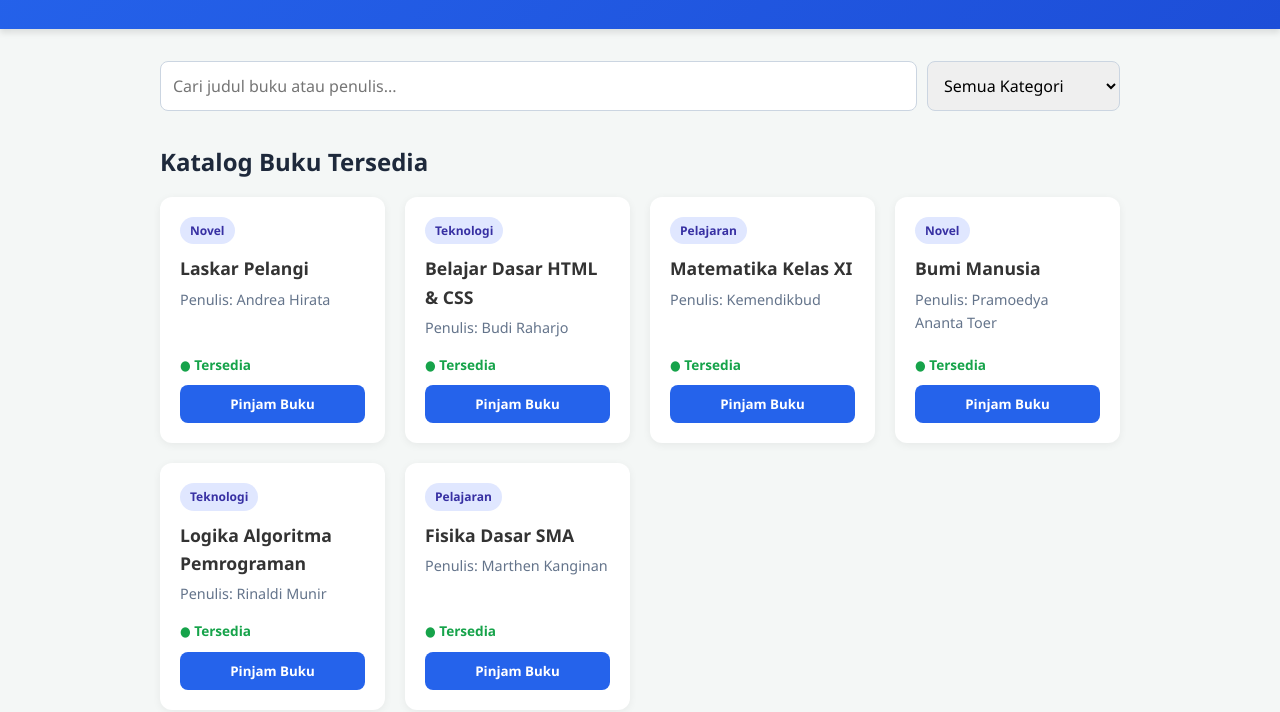
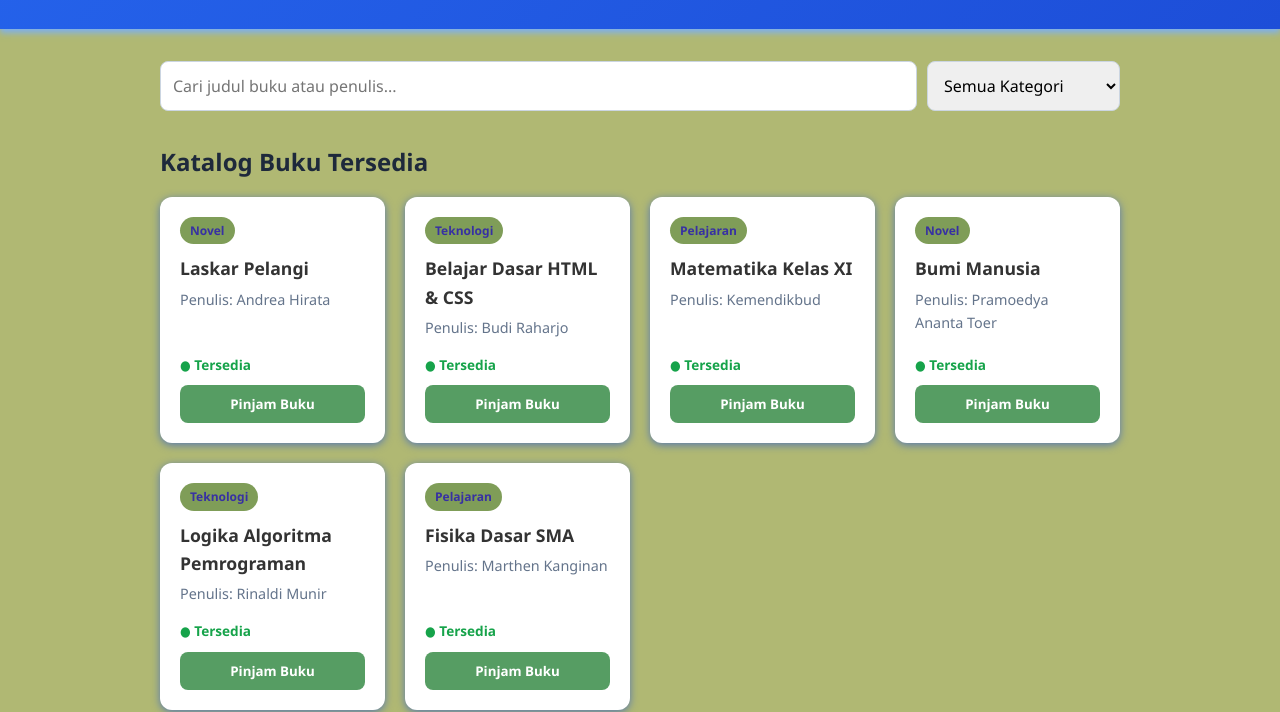
Before and after one commit to agistacahya293-oss/perpus-digital-sekolah, a plain HTML site: page index.html in a window 1280 px wide. Shown: the part 120-832 px from the top of the page. Drawn offline with Linux system fonts and the light colour scheme.

Commit message:
Update style.css

```diff
--- a/style.css
+++ b/style.css
@@ -6,7 +6,7 @@
 }
 
 body {
-    background-color: #f4f7f6;
+    background-color: #b0b873;
     color: #333;
     line-height: 1.6;
 }
@@ -23,7 +23,7 @@ header {
     padding: 2rem 0;
     text-align: center;
     margin-bottom: 2rem;
-    box-shadow: 0 4px 6px rgba(0,0,0,0.1);
+    box-shadow: 0 4px 6px rgba(127, 177, 237);
 }
 
 header h1 {
@@ -68,7 +68,7 @@ h2 {
     background: white;
     border-radius: 12px;
     padding: 20px;
-    box-shadow: 0 2px 8px rgba(0,0,0,0.06);
+    box-shadow: 0 2px 8px rgba(86, 119, 178);
     display: flex;
     flex-direction: column;
     justify-content: space-between;
@@ -90,7 +90,7 @@ h2 {
 }
 
 .badge-category {
-    background-color: #e0e7ff;
+    background-color: #7f9d58;
     color: #3730a3;
 }
 
@@ -131,7 +131,7 @@ button {
 }
 
 .btn-primary {
-    background-color: #2563eb;
+    background-color: #569d63;
     color: white;
     width: 100%;
 }
```
